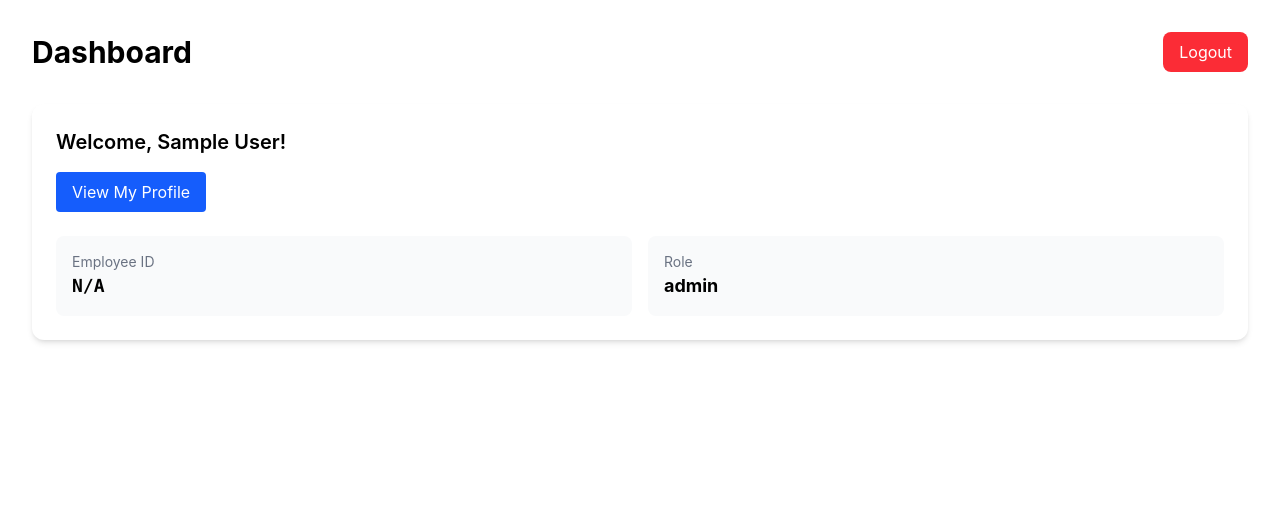
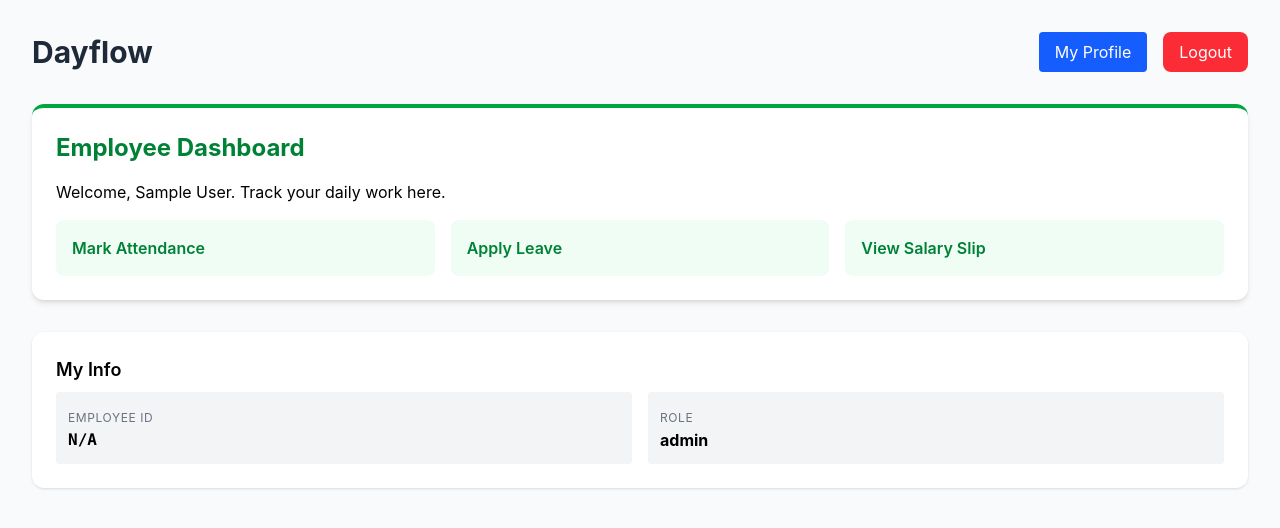
Before and after one commit to Dharmikkumbhani/Oddo-hackathon-, a React (Vite) app in the folder client/: page /dashboard in a window 1280 px wide. Shown: the top 528 px of the page. Built offline with nearby package versions, Linux system fonts and the light colour scheme; sample sign-in values are in the browser's storage.

Commit message:
"Login Role Based"

```diff
--- a/client/src/pages/Dashboard.jsx
+++ b/client/src/pages/Dashboard.jsx
@@ -1,6 +1,9 @@
 import React from 'react';
 import { getCurrentUser, logout } from '../services/authService';
 import { useNavigate } from 'react-router-dom';
+import AdminDashboard from './dashboards/AdminDashboard';
+import HRDashboard from './dashboards/HRDashboard';
+import EmployeeDashboard from './dashboards/EmployeeDashboard';
 
 const Dashboard = () => {
   const user = getCurrentUser();
@@ -11,10 +14,31 @@ const Dashboard = () => {
     navigate('/login');
   };
 
+  const renderDashboard = () => {
+    switch (user?.role) {
+      case 'Admin':
+        return <AdminDashboard user={user} />;
+      case 'HR':
+        return <HRDashboard user={user} />;
+      case 'Employee':
+        return <EmployeeDashboard user={user} />;
+      default:
+        // Default to Employee view or a generic view if role is missing
+        return <EmployeeDashboard user={user} />;
+    }
+  };
+
   return (
-    <div className="p-8">
+    <div className="p-8 min-h-screen bg-gray-50">
       <div className="flex justify-between items-center mb-8">
-        <h1 className="text-3xl font-bold">Dashboard</h1>
+        <h1 className="text-3xl font-bold text-gray-800">Dayflow</h1>
+        <div className="flex gap-4">
+             <button
+              onClick={() => navigate('/profile')}
+              className="bg-blue-600 text-white px-4 py-2 rounded hover:bg-blue-700 transition"
+            >
+              My Profile
+            </button>
             <button
               onClick={handleLogout}
               className="bg-red-500 hover:bg-red-600 text-white px-4 py-2 rounded-lg"
@@ -22,25 +46,20 @@ const Dashboard = () => {
               Logout
             </button>
         </div>
+      </div>
 
-      <div className="bg-white p-6 rounded-xl shadow-md">
-        <h2 className="text-xl font-semibold mb-4">Welcome, {user?.name || 'User'}!</h2>
-        <div className="mb-6">
-          <button
-            onClick={() => navigate('/profile')}
-            className="bg-blue-600 text-white px-4 py-2 rounded hover:bg-blue-700 transition"
-          >
-            View My Profile
-          </button>
+      {renderDashboard()}
+
+      <div className="mt-8 bg-white p-6 rounded-xl shadow-sm">
+        <h3 className="text-lg font-semibold mb-2">My Info</h3>
+         <div className="grid grid-cols-1 md:grid-cols-2 gap-4">
+            <div className="p-3 bg-gray-100 rounded">
+                <span className="text-gray-500 text-xs uppercase tracking-wider">Employee ID</span>
+                <p className="font-mono font-bold">{user?.employeeId || 'N/A'}</p>
             </div>
-        <div className="grid grid-cols-1 md:grid-cols-2 gap-4">
-          <div className="p-4 bg-gray-50 rounded-lg">
-            <p className="text-gray-500 text-sm">Employee ID</p>
-            <p className="font-mono font-bold text-lg">{user?.employeeId || 'N/A'}</p>
-          </div>
-          <div className="p-4 bg-gray-50 rounded-lg">
-            <p className="text-gray-500 text-sm">Role</p>
-            <p className="font-bold text-lg">{user?.role || 'Guest'}</p>
+            <div className="p-3 bg-gray-100 rounded">
+                <span className="text-gray-500 text-xs uppercase tracking-wider">Role</span>
+                <p className="font-bold">{user?.role || 'Guest'}</p>
             </div>
          </div>
       </div>
--- a/client/src/pages/Login.jsx
+++ b/client/src/pages/Login.jsx
@@ -5,6 +5,7 @@ import { loginUser } from '../services/authService';
 
 const Login = () => {
   const [formData, setFormData] = useState({
+    role: 'Employee', // Default
     identifier: '',
     password: ''
   });
@@ -40,6 +41,30 @@ const Login = () => {
       </div>
 
       <form onSubmit={handleSubmit} className="space-y-6">
+        <div>
+           <label className="block text-gray-700 text-sm font-semibold mb-2" htmlFor="role">
+            Select Role
+          </label>
+          <div className="relative">
+            <select
+              id="role"
+              name="role"
+              value={formData.role}
+              onChange={handleChange}
+              className="w-full px-4 py-3 rounded-lg border border-gray-300 focus:border-primary focus:ring-2 focus:ring-primary/20 outline-none transition-all bg-white appearance-none cursor-pointer"
+            >
+              <option value="Employee">Employee</option>
+              <option value="HR">HR Officer</option>
+              <option value="Admin">Admin</option>
+            </select>
+            <div className="absolute inset-y-0 right-0 flex items-center px-4 pointer-events-none text-gray-500">
+              <svg className="w-4 h-4 fill-current" viewBox="0 0 20 20">
+                <path d="M5.293 7.293a1 1 0 011.414 0L10 10.586l3.293-3.293a1 1 0 111.414 1.414l-4 4a1 1 0 01-1.414 0l-4-4a1 1 0 010-1.414z" />
+              </svg>
+            </div>
+          </div>
+        </div>
+
         <div>
           <label className="block text-gray-700 text-sm font-semibold mb-2" htmlFor="identifier">
             Login Id / Email
--- a/client/src/pages/Signup.jsx
+++ b/client/src/pages/Signup.jsx
@@ -10,6 +10,7 @@ const Signup = () => {
     name: '',
     email: '',
     phone: '',
+    role: 'Employee', // Default role
     password: '',
     confirmPassword: ''
   });
@@ -117,6 +118,23 @@ const Signup = () => {
           />
         </div>
 
+        <div>
+           <label className="block text-gray-700 text-sm font-semibold mb-1" htmlFor="role">
+            Role
+          </label>
+          <select
+            id="role"
+            name="role"
+            value={formData.role}
+            onChange={handleChange}
+            className="w-full px-4 py-2 rounded-lg border border-gray-300 focus:border-primary focus:ring-2 focus:ring-primary/20 outline-none transition-all bg-white"
+          >
+            <option value="Employee">Employee</option>
+            <option value="HR">HR Officer</option>
+            <option value="Admin">Admin</option>
+          </select>
+        </div>
+
         <div className="relative">
           <label className="block text-gray-700 text-sm font-semibold mb-1" htmlFor="password">
             Password
--- /dev/null
+++ b/client/src/pages/dashboards/AdminDashboard.jsx
@@ -0,0 +1,24 @@
+import React from 'react';
+
+const AdminDashboard = ({ user }) => {
+  return (
+    <div className="bg-white p-6 rounded-xl shadow-md border-t-4 border-purple-600">
+      <h2 className="text-2xl font-bold mb-4 text-purple-700">Admin Dashboard</h2>
+      <p className="mb-4">Welcome, {user?.name}. You have full access to the system.</p>
+
+      <div className="grid grid-cols-1 md:grid-cols-3 gap-4 font-semibold">
+        <div className="p-4 bg-purple-50 rounded-lg text-purple-700 cursor-pointer hover:bg-purple-100">
+          Manage Employees
+        </div>
+        <div className="p-4 bg-purple-50 rounded-lg text-purple-700 cursor-pointer hover:bg-purple-100">
+          Payroll Settings
+        </div>
+        <div className="p-4 bg-purple-50 rounded-lg text-purple-700 cursor-pointer hover:bg-purple-100">
+          System Analytics
+        </div>
+      </div>
+    </div>
+  );
+};
+
+export default AdminDashboard;
--- /dev/null
+++ b/client/src/pages/dashboards/EmployeeDashboard.jsx
@@ -0,0 +1,24 @@
+import React from 'react';
+
+const EmployeeDashboard = ({ user }) => {
+  return (
+    <div className="bg-white p-6 rounded-xl shadow-md border-t-4 border-green-600">
+      <h2 className="text-2xl font-bold mb-4 text-green-700">Employee Dashboard</h2>
+      <p className="mb-4">Welcome, {user?.name}. Track your daily work here.</p>
+
+      <div className="grid grid-cols-1 md:grid-cols-3 gap-4 font-semibold">
+        <div className="p-4 bg-green-50 rounded-lg text-green-700 cursor-pointer hover:bg-green-100">
+          Mark Attendance
+        </div>
+        <div className="p-4 bg-green-50 rounded-lg text-green-700 cursor-pointer hover:bg-green-100">
+          Apply Leave
+        </div>
+        <div className="p-4 bg-green-50 rounded-lg text-green-700 cursor-pointer hover:bg-green-100">
+          View Salary Slip
+        </div>
+      </div>
+    </div>
+  );
+};
+
+export default EmployeeDashboard;
--- /dev/null
+++ b/client/src/pages/dashboards/HRDashboard.jsx
@@ -0,0 +1,24 @@
+import React from 'react';
+
+const HRDashboard = ({ user }) => {
+  return (
+    <div className="bg-white p-6 rounded-xl shadow-md border-t-4 border-blue-600">
+      <h2 className="text-2xl font-bold mb-4 text-blue-700">HR Dashboard</h2>
+      <p className="mb-4">Welcome, {user?.name}. Manage leaves and recruitment here.</p>
+
+      <div className="grid grid-cols-1 md:grid-cols-3 gap-4 font-semibold">
+        <div className="p-4 bg-blue-50 rounded-lg text-blue-700 cursor-pointer hover:bg-blue-100">
+          Pending Leave Requests
+        </div>
+        <div className="p-4 bg-blue-50 rounded-lg text-blue-700 cursor-pointer hover:bg-blue-100">
+          Attendance Reports
+        </div>
+        <div className="p-4 bg-blue-50 rounded-lg text-blue-700 cursor-pointer hover:bg-blue-100">
+          Onboarding
+        </div>
+      </div>
+    </div>
+  );
+};
+
+export default HRDashboard;
--- a/client/src/services/authService.js
+++ b/client/src/services/authService.js
@@ -1,6 +1,6 @@
 import axios from 'axios';
 
-const API_URL = 'http://localhost:5000/api/auth';
+const API_URL = 'http://localhost:5001/api/auth';
 
 export const registerUser = async (userData) => {
   const response = await axios.post(`${API_URL}/register`, userData);
@@ -23,5 +23,6 @@ export const logout = () => {
 };
 
 export const getCurrentUser = () => {
-  return JSON.parse(localStorage.getItem('user'));
+  const data = JSON.parse(localStorage.getItem('user'));
+  return data?.user;
 };
```
Also changed, not shown: 2 other files (tests, documents, lock files or other folders). Lines whose indentation alone changed are shown as unchanged.
